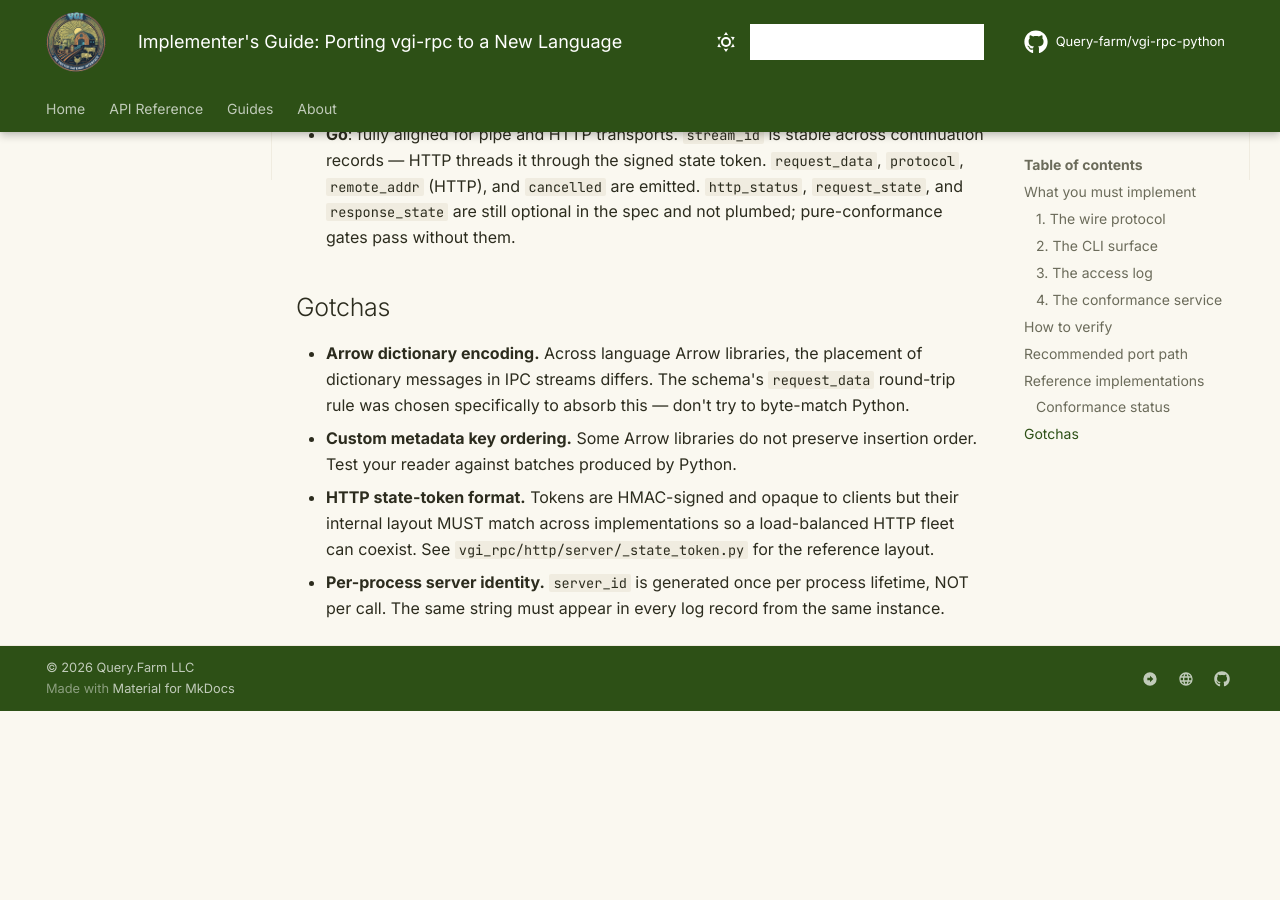
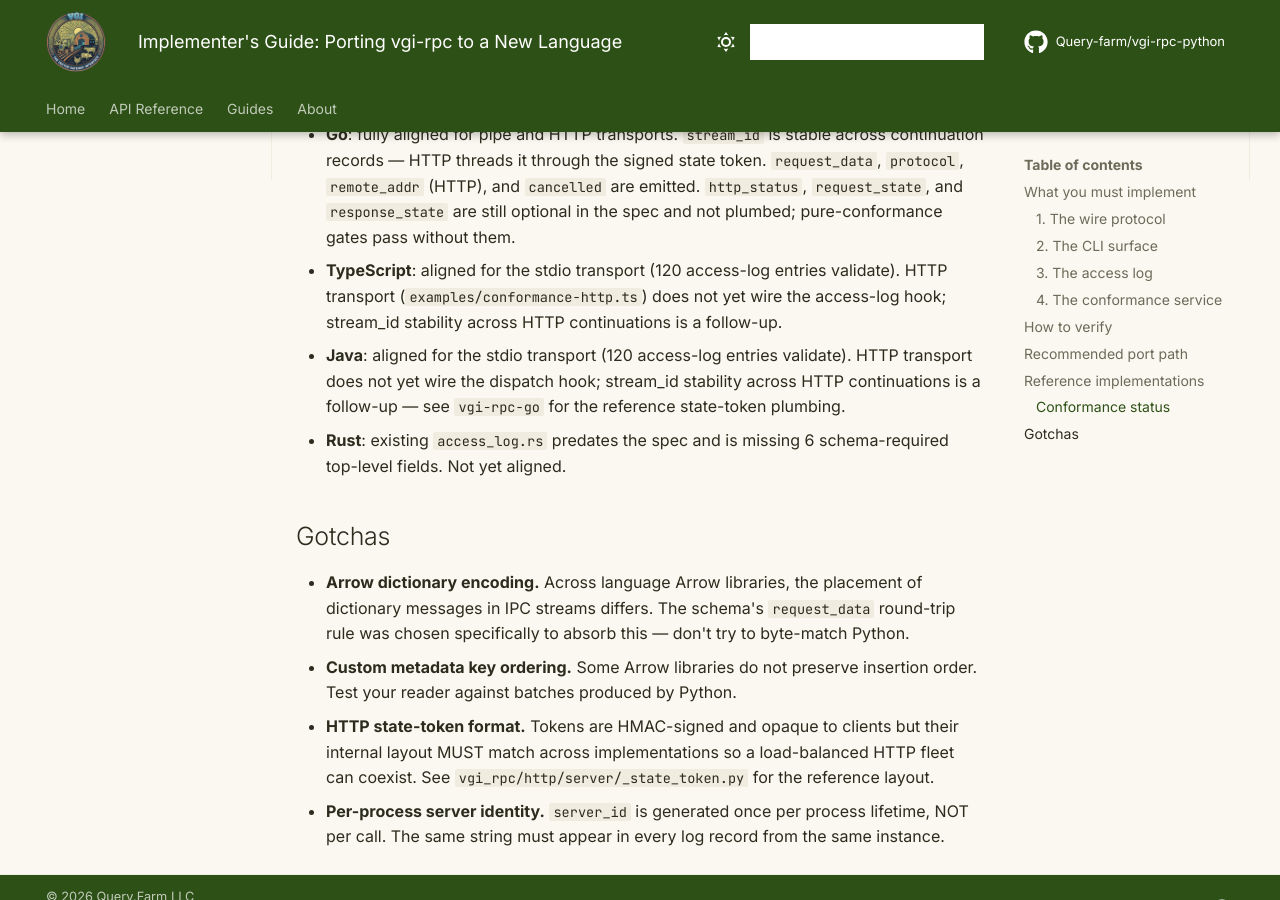
Before and after one commit to Query-farm/vgi-rpc-python, an MkDocs documentation site: the page built from docs/porting-guide.md, in a window 1280 px wide and 900 px high, scrolled down 3062 px. Built offline with MkDocs 1.6.1 and Material for MkDocs 9.7.7, drawn with Linux system fonts in a browser that asks for light colours; comment, search, counter and statistics services are not loaded; before the commit the page ends 3773 px from its top, so only the background shows below that.

Commit message:
Update porting guide: TS+Java aligned, Rust pending
Co-Authored-By: Claude Opus 4.7 (1M context) <noreply@anthropic.com>

```diff
--- a/docs/porting-guide.md
+++ b/docs/porting-guide.md
@@ -78,6 +78,9 @@ In order, smallest-blast-radius first:
 ### Conformance status
 
 - **Go**: fully aligned for pipe and HTTP transports. `stream_id` is stable across continuation records — HTTP threads it through the signed state token. `request_data`, `protocol`, `remote_addr` (HTTP), and `cancelled` are emitted. `http_status`, `request_state`, and `response_state` are still optional in the spec and not plumbed; pure-conformance gates pass without them.
+- **TypeScript**: aligned for the stdio transport (120 access-log entries validate). HTTP transport (`examples/conformance-http.ts`) does not yet wire the access-log hook; stream_id stability across HTTP continuations is a follow-up.
+- **Java**: aligned for the stdio transport (120 access-log entries validate). HTTP transport does not yet wire the dispatch hook; stream_id stability across HTTP continuations is a follow-up — see `vgi-rpc-go` for the reference state-token plumbing.
+- **Rust**: existing `access_log.rs` predates the spec and is missing 6 schema-required top-level fields. Not yet aligned.
 
 ## Gotchas
 
```
